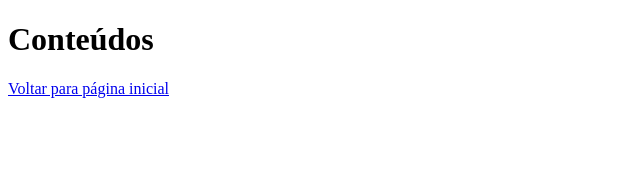
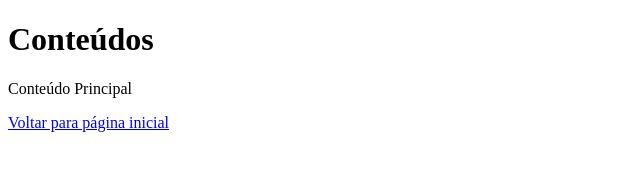
Before and after one commit to Mad-World-42/aulagithub, a plain HTML site: page conteudo.html in a window 1280 px wide. Shown: the whole page, without its empty margins (0-640 px from the left). Drawn offline with Linux system fonts and the light colour scheme.

Commit message:
primeira alteracao

```diff
--- a/conteudo.html
+++ b/conteudo.html
@@ -8,6 +8,7 @@
 </head>
 <body>
     <h1>Conteúdos</h1>
+    <p>Conteúdo Principal</p>
     <a href="index.html">Voltar para página inicial</a>
 </body>
 </html>
```
